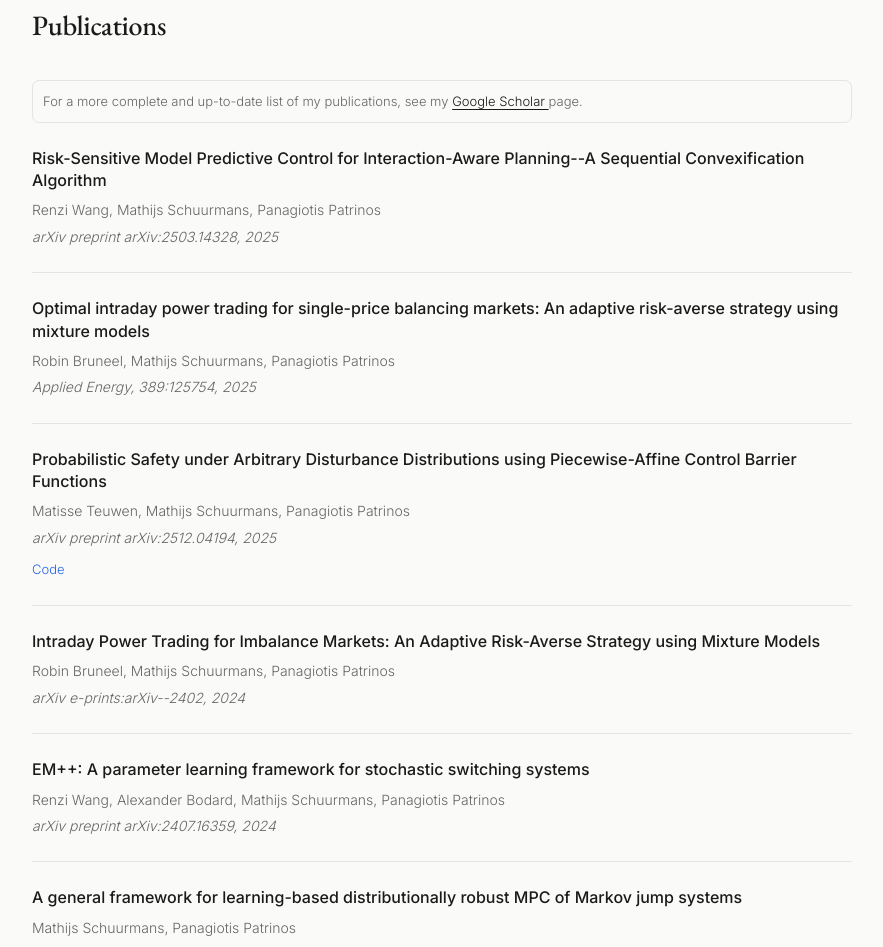
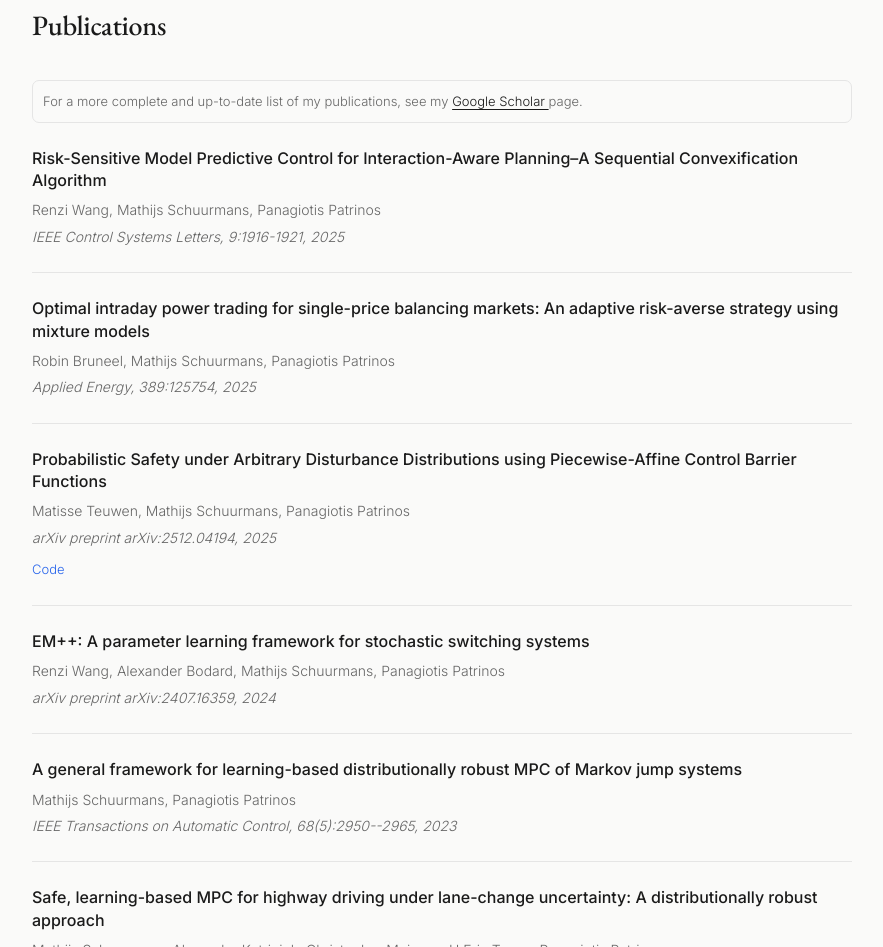
Before and after one commit to Mathijssch/mathijssch.github.io, a plain HTML site: page index.html in a window 1280 px wide. Shown: the part 1232-2179 px from the top of the page, without its empty margins (198-1081 px from the left). Drawn offline with nearby package versions, Linux system fonts and the light colour scheme.

Commit message:
Cleanup a paper

```diff
--- a/index.html
+++ b/index.html
@@ -131,9 +131,9 @@ control systems.</p>
 
 
 <div class="publication">
-    <div class="pub-title">Risk-Sensitive Model Predictive Control for Interaction-Aware Planning--A Sequential Convexification Algorithm</div>
+    <div class="pub-title">Risk-Sensitive Model Predictive Control for Interaction-Aware Planning–A Sequential Convexification Algorithm</div>
     <div class="pub-authors">Renzi Wang, Mathijs Schuurmans, Panagiotis Patrinos</div>
-    <div class="pub-venue">arXiv preprint arXiv:2503.14328, 2025</div>
+    <div class="pub-venue">IEEE Control Systems Letters, 9:1916-1921, 2025</div>
 
 </div>
 
@@ -156,13 +156,6 @@ control systems.</p>
 
 
     </div>
-
-</div>
-
-<div class="publication">
-    <div class="pub-title">Intraday Power Trading for Imbalance Markets: An Adaptive Risk-Averse Strategy using Mixture Models</div>
-    <div class="pub-authors">Robin Bruneel, Mathijs Schuurmans, Panagiotis Patrinos</div>
-    <div class="pub-venue">arXiv e-prints:arXiv--2402, 2024</div>
 
 </div>
 
```
